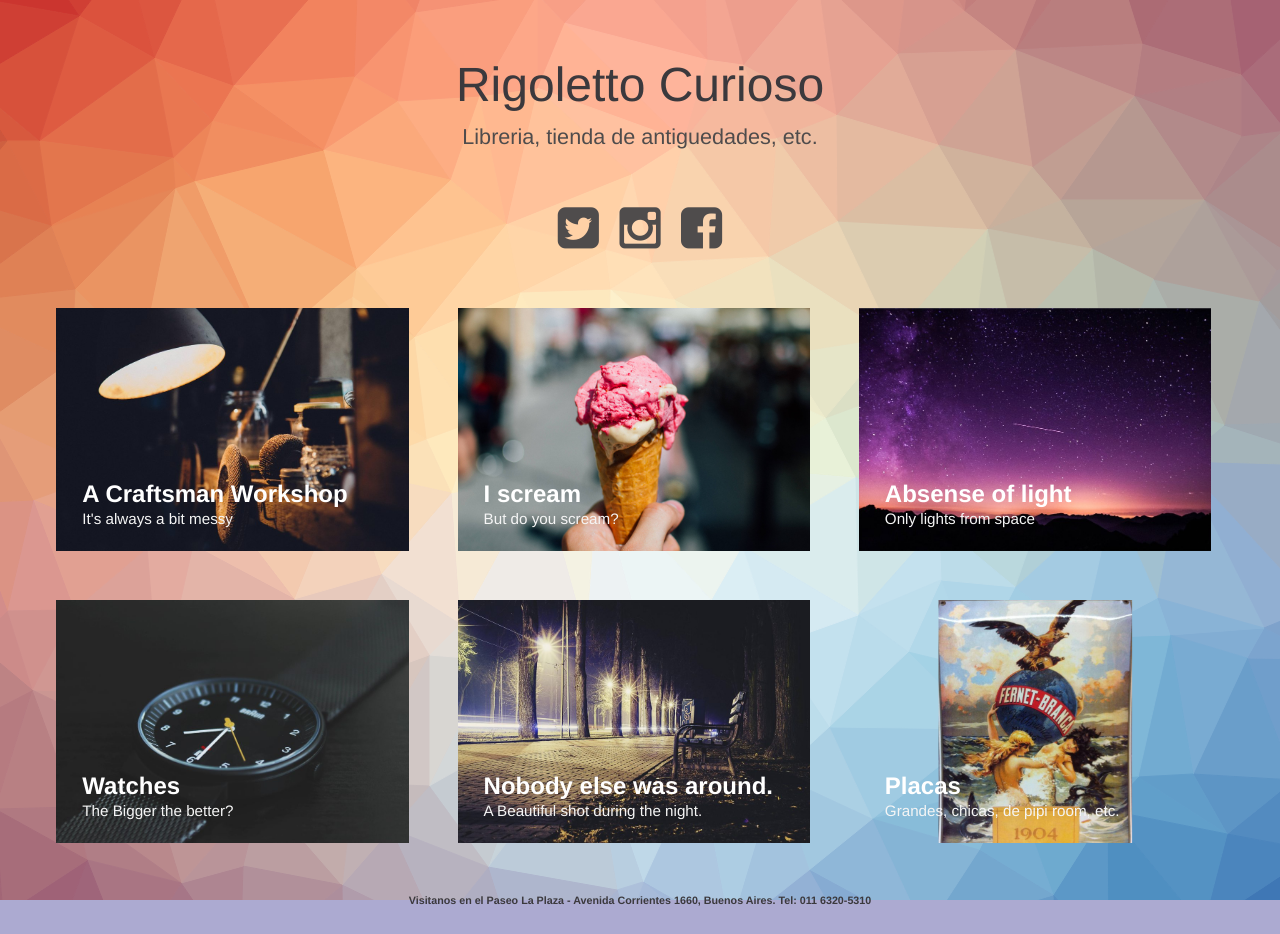
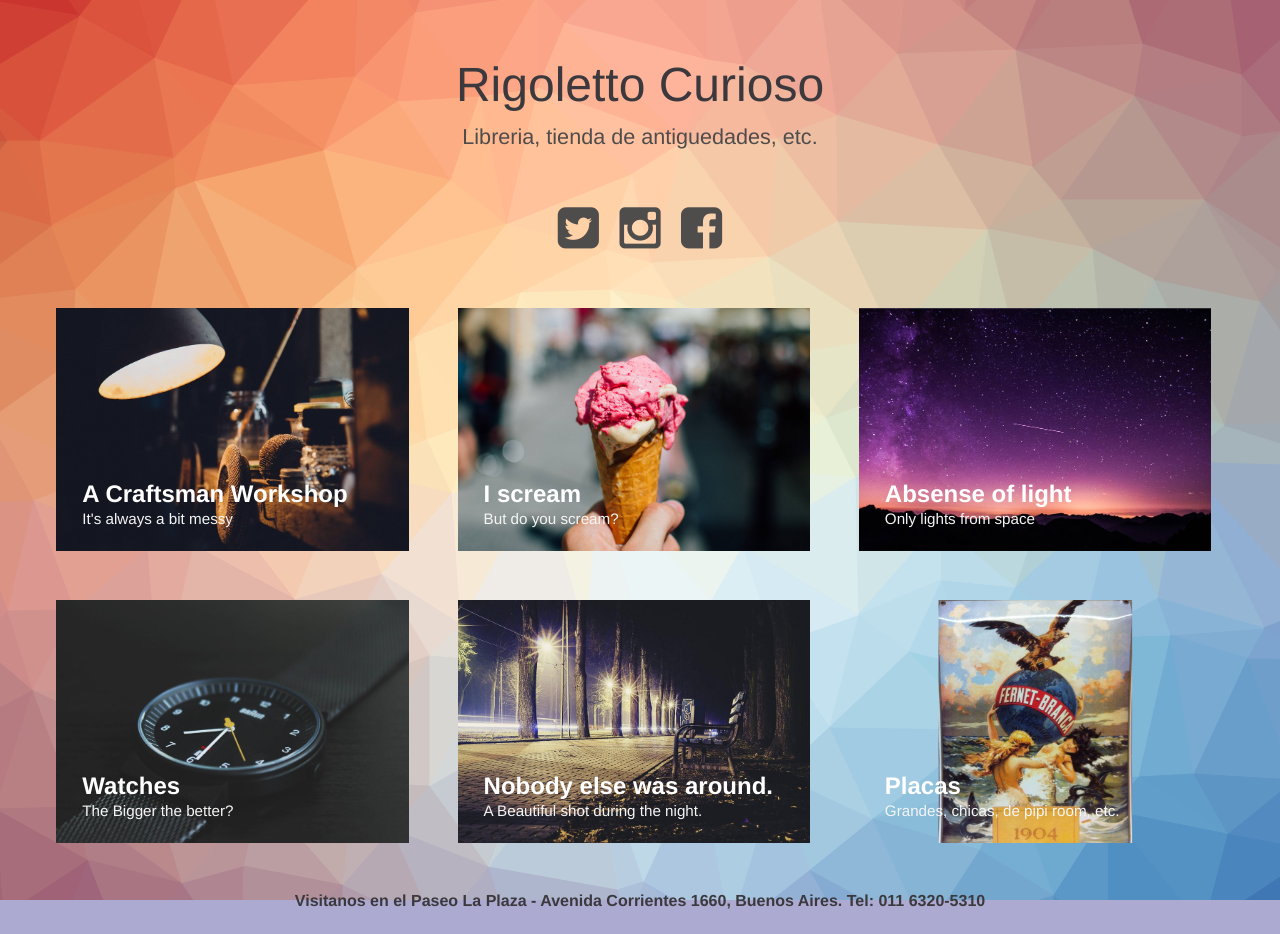
Before and after one commit to faeldbea/faeldbea.github.io, a Jekyll site: the page built from index.html, in a window 1280 px wide. Built offline with Jekyll 4.4.1, drawn with Linux system fonts in a browser that asks for light colours; grey boxes are pictures that could not be loaded.

Commit message:
Update index.html

```diff
--- a/index.html
+++ b/index.html
@@ -73,15 +73,13 @@
             {% endfor %}
             <!-- /cards -->
         </div>
-        <h6><center>Visitanos en el Paseo La Plaza - Avenida Corrientes 1660, Buenos Aires. Tel: 011 6320-5310</center></h6>
-
-
-        <!-- Start Map -->
-        <div id="location" class="map" data-zoom="{{ site.map.zoom }}" data-address="{{ site.map.address }}" data-address-details="<img src='{{ site.map.address_details }}'>"></div>
-        <!-- End Map -->
+        <h4><center>Visitanos en el Paseo La Plaza - Avenida Corrientes 1660, Buenos Aires. Tel: 011 6320-5310</center></h4>
 
     </div>
     <!-- /container -->
+    <!-- Start Map -->
+    <div id="location" class="map" data-zoom="{{ site.map.zoom }}" data-address="{{ site.map.address }}" data-address-details="<img src='{{ site.map.address_details }}'>"></div>
+    <!-- End Map -->
 </div>
 <!-- JS -->
 <script src="js/vendors/trianglify.min.js"></script>
```
